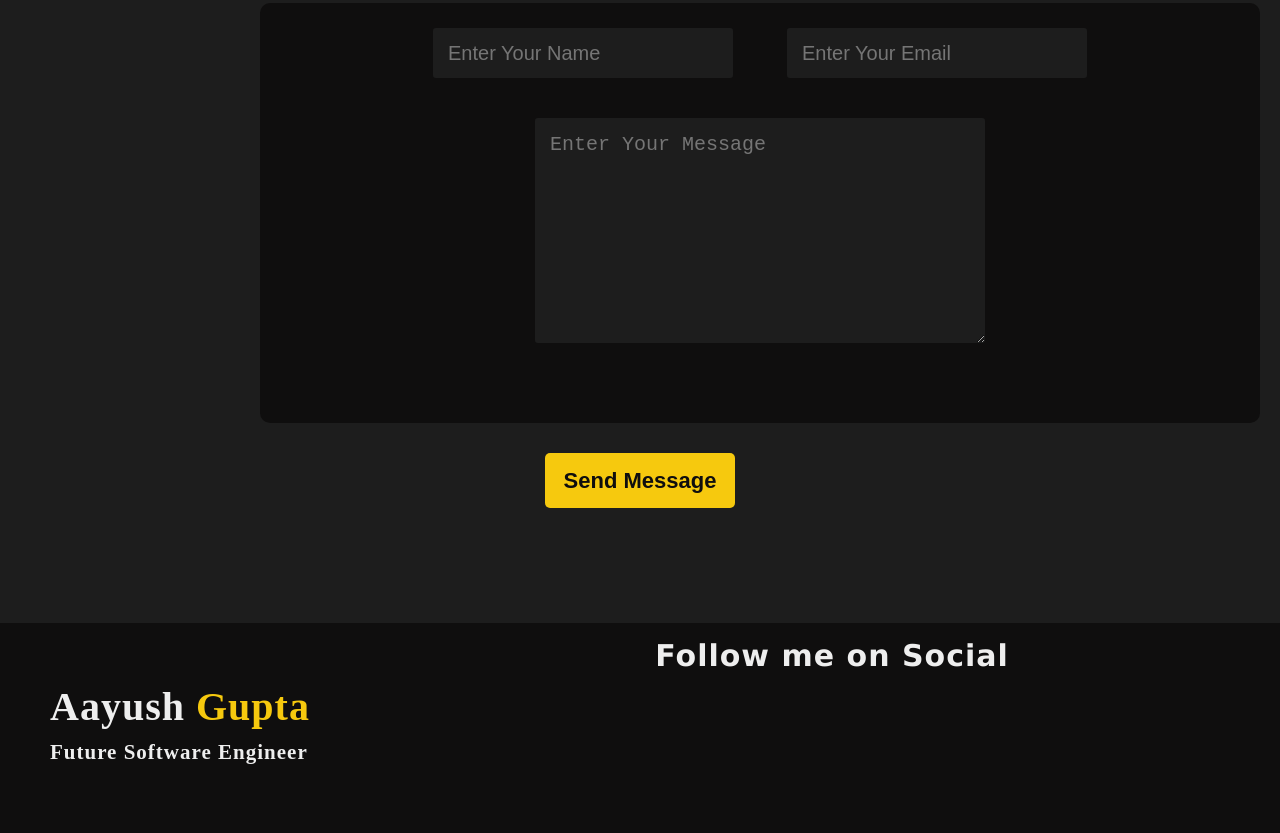
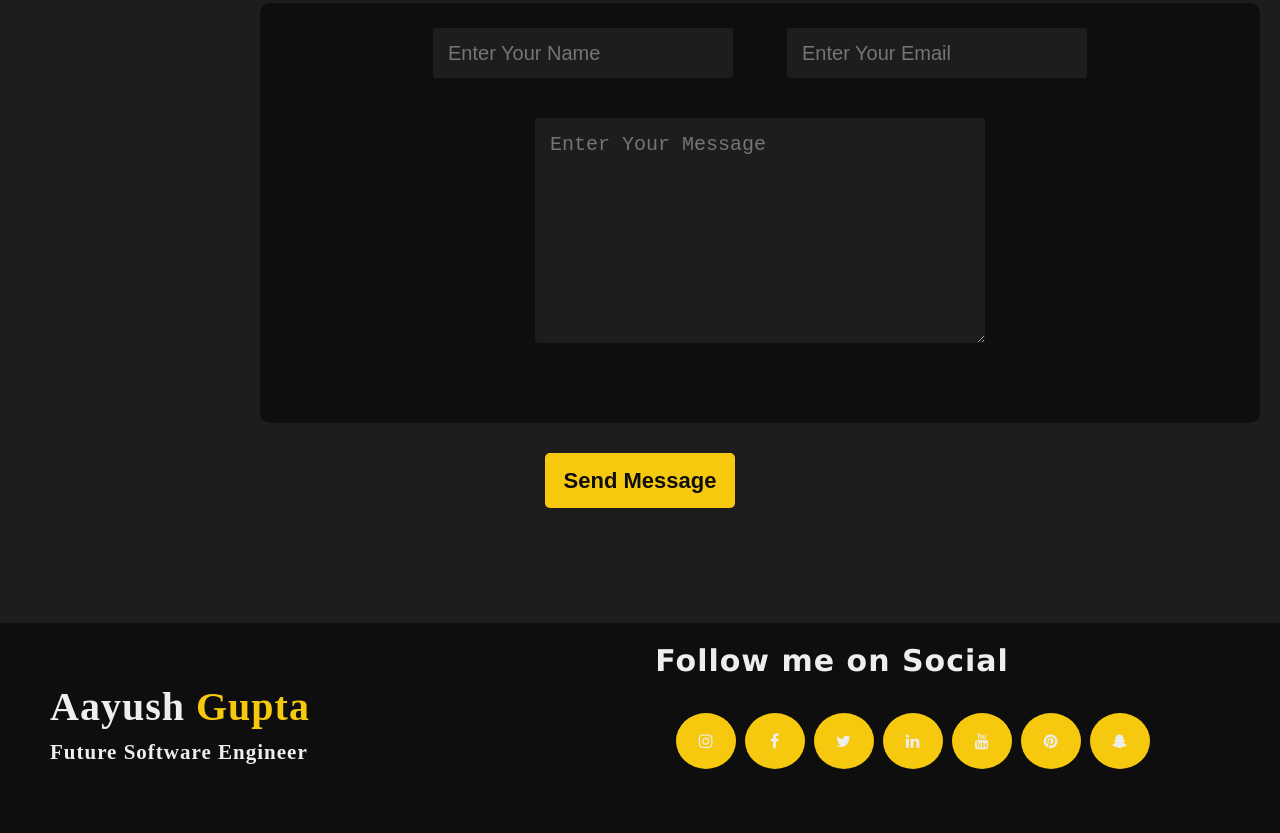
Before and after one commit to EkAayushGupta/CodingBaaz, a plain HTML site: page index.html in a window 1280 px wide. Shown: the part 3937-4770 px from the top of the page. Drawn offline with nearby package versions, Linux system fonts and the light colour scheme.

Commit message:
changes for today

```diff
--- a/Style assets/footer.css
+++ b/Style assets/footer.css
@@ -31,6 +31,62 @@
     text-align: center;
     color: #eeeeee;
     font-size: 30px;
-    margin: 15px 0px 0px 0px;
+    margin: 20px 0px 0px 0px;
     font-family: Verdana, Geneva, Tahoma, sans-serif
 }
+#socialIcon{
+    margin: 30px 0px 0px 290px;
+}
+.fa {
+    padding: 20px;
+    font-size: 70px;
+    width: 60px;
+    text-align: center;
+    text-decoration: none;
+    margin: 5px 2px;
+    border-radius: 100%;
+  }
+
+  .fa:hover {
+      background-color: #eeeeee;
+      color: #f6c90e;
+
+  }
+
+  /* .fa-facebook {
+    background: #3B5998;
+    color: white;
+  } */
+  .fa-facebook{
+    background-color: #f6c90e;
+    color: #eeeeee;
+  }
+
+  .fa-twitter {
+    background-color: #f6c90e;
+    color: #eeeeee;
+  }
+  .fa-linkedin {
+    background-color: #f6c90e;
+    color: #eeeeee;
+  }
+
+  .fa-youtube {
+    background-color: #f6c90e;
+    color: #eeeeee;
+  }
+
+  .fa-instagram {
+    background-color: #f6c90e;
+    color: #eeeeee;
+  }
+
+  .fa-pinterest {
+    background-color: #f6c90e;
+    color: #eeeeee;
+  }
+
+  .fa-snapchat-ghost {
+    background-color: #f6c90e;
+    color: #eeeeee;
+  }
--- a/index.html
+++ b/index.html
@@ -12,6 +12,7 @@
     <link rel="stylesheet" href="Style assets/project.css">
     <link rel="stylesheet" href="Style assets/contact.css">
     <link rel="stylesheet" href="Style assets/footer.css">
+    <link rel="stylesheet" href="https://cdnjs.cloudflare.com/ajax/libs/font-awesome/4.7.0/css/font-awesome.min.css">
 
 
 </head>
@@ -153,17 +154,22 @@
         </div>
         <div id="footerTxtDiv2">
             <h1>Follow me on Social</h1>
-            <a href=""></a>
-            <a href=""></a>
-            <a href=""></a>
-            <a href=""></a>
-            <a href=""></a>
+            <div id="socialIcon">
+                <a href="www.instagram.com/ekaayushgupta" target="_blank" class="fa fa-instagram"></a>
+                <a href="www.facebook.com/ekaayushgupta" target="_blank" class="fa fa-facebook"></a>
+                <a href="www.twitter.com/ekaayushgupta"  target="_blank" class="fa fa-twitter"></a>
+                <a href="www.linkedin.com/ekaayushgupta"  target="_blank" class="fa fa-linkedin"></a>
+                <a href="www.youtube.com/@EkAayushGupta"  target="_blank" class="fa fa-youtube"></a>
+                <a href="www.pinterest.com/ekaayushgupta" target="_blank" class="fa fa-pinterest"></a>
+                <a href="www.snapchat.com/meaayushgupta" target="_blank" class="fa fa-snapchat-ghost"></a>
+            </div>
         </div>
     </section>
 
 
     <!-- Here is all script accets folder links & google links.⤵️ -->
     <script src="https://cdn.jsdelivr.net/npm/typed.js@2.0.12"></script>
+
     <script src="script.js"></script>
 </body>
 </html>
```
